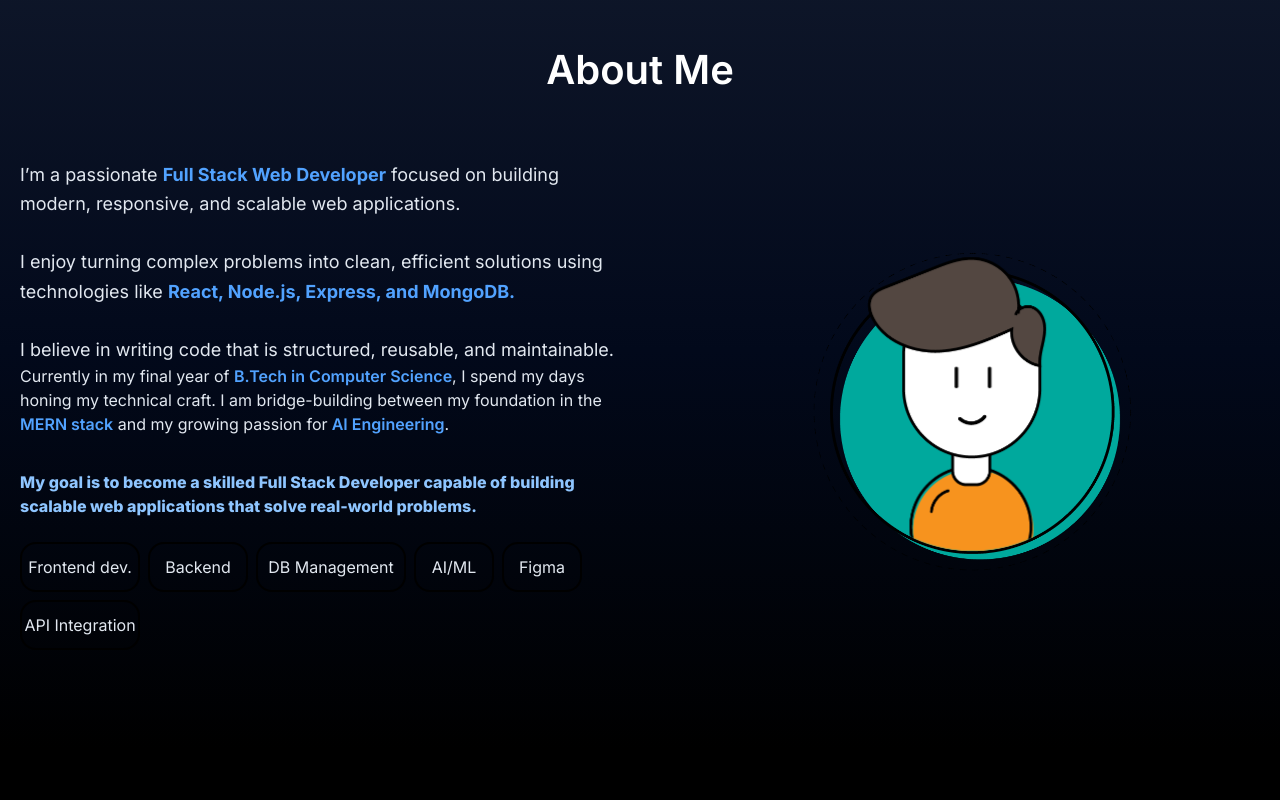
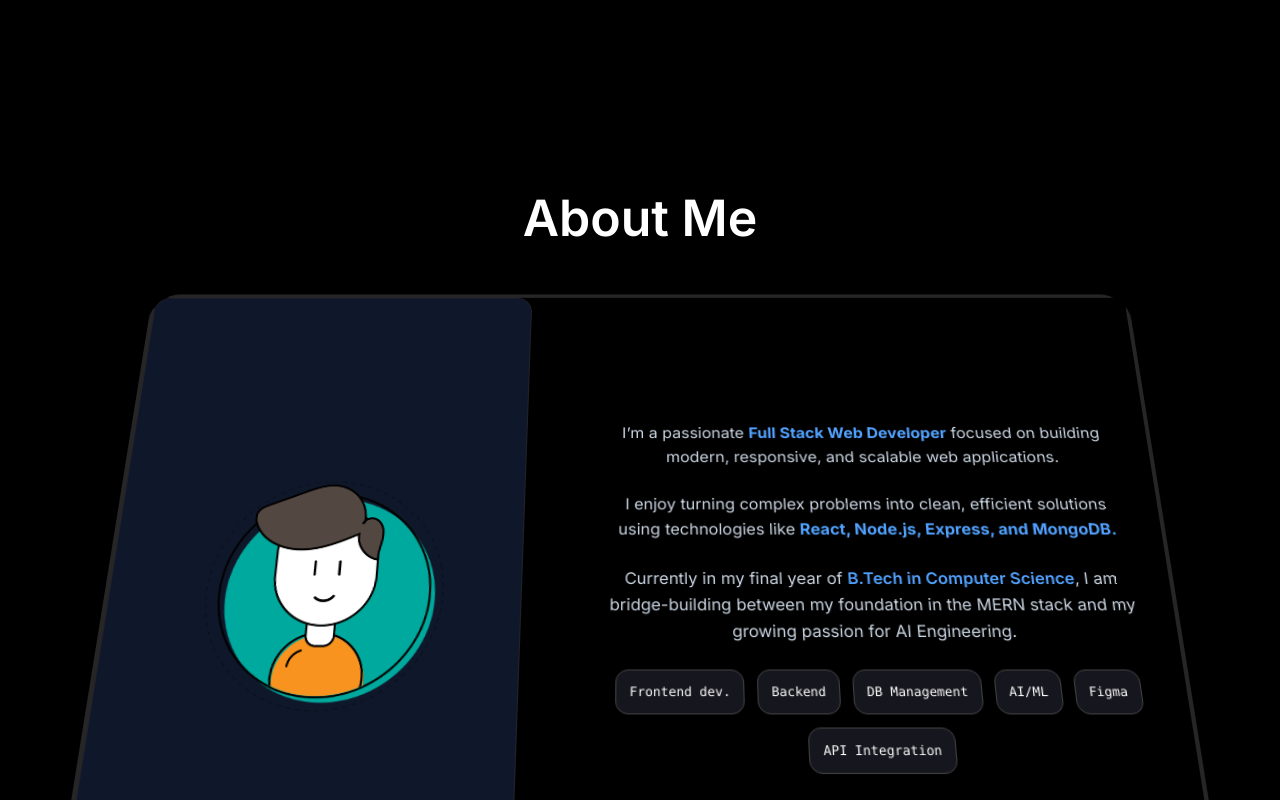
Before and after one commit to Abuzar448/Abuzar-Portfolio, a React (Vite) app: page / in a window 1280 px wide. Shown: the part 1100-1900 px from the top of the page. Built offline with nearby package versions, Linux system fonts and the light colour scheme.

Commit message:
Impemented Scroll Tab view Animation of About page , also deals with styling of navbar and hero section with scaling and colour or basic margin , padding

```diff
--- a/package.json
+++ b/package.json
@@ -19,12 +19,12 @@
     "gsap": "^3.15.0",
     "lottie-react": "^2.4.1",
     "lucide-react": "^1.14.0",
-    "motion": "^12.38.0",
+    "motion": "^12.40.0",
     "react": "^19.1.0",
     "react-dom": "^19.1.0",
     "react-icons": "^5.6.0",
     "react-syntax-highlighter": "^15.6.1",
-    "tailwind-merge": "^3.5.0",
+    "tailwind-merge": "^3.6.0",
     "tailwindcss": "^4.1.16"
   },
   "devDependencies": {
--- a/src/App.css
+++ b/src/App.css
@@ -67,18 +67,21 @@ body {
 .navbar {
   position: absolute;
   top: 0;
-  left: 0;
-  right: 0;
-  height: 80px;
+  left: 2;
+  right: 2;
+  height: 70px;
   display: flex;
   justify-content: space-between;
   align-items: center;
   padding: 1.5rem 5%;
-  background: var(--nav-bg);
-  backdrop-filter: blur(10px);
+  background: rgba(0, 0, 0, 0.6);
+  backdrop-filter: blur(15px);
   z-index: 1000;
   box-shadow: 0 4px 30px rgba(0, 0, 0, 0.3);
   border-bottom: 1px solid var(--card-border);
+  width: 60%;
+  border-radius: 1rem;
+  margin-top: 1rem;
 }
 .logo {
   font-size: 1.5rem;
@@ -123,7 +126,7 @@ body {
   min-height: 100vh;
   height: 100vh;
   width: 100%;
-  background: linear-gradient(180deg, #000000 0%, #0f172a 100%);
+  background: linear-gradient(180deg, #0f172a 0%, #000000 100%);
   display: flex;
   align-items: center;
   padding: 0% 5%;
@@ -131,6 +134,7 @@ body {
   overflow: hidden;
 }
 .hero-container {
+  scale: 0.9;
   display: flex;
   justify-content: space-between;
   gap: 4rem;
@@ -1153,3 +1157,12 @@ body {
 #education h2{
   margin-bottom: 8rem;
 }
+
+.tab{
+  padding: 30px;
+  text-align: center;
+}
+.tabSkill{
+  padding: 12px;
+  color: white;
+}
--- a/src/components/About.jsx
+++ b/src/components/About.jsx
@@ -1,116 +1,55 @@
+// src/components/About.jsx
 import React from "react";
-import { motion } from "framer-motion";
+import { ContainerScroll } from "./container-scroll-animation";
 import ManAnimation from "./ManAnimation";
-import BackToTop from "./BackToTop";
+
+const About = () => {
+  return (
+    <section id="about" className="w-full h-[150vh] bg-[black] overflow-hidden flex flex-col items-center justify-center">
+      <ContainerScroll
+        titleComponent={
+          <p className="text-[40px] md:text-[50px] font-semibold text-white">About Me</p>
+        }
+      >
+        {/* INSIDE TAB MOCKUP CONTENT */}
+        <div className="grid grid-cols-1 lg:grid-cols-12 gap-12 h-full items-center p-4 md:p-8 bg-[black]">
+{/* ANIMATION BOX */}
+          <div className="lg:col-span-5 flex justify-center items-center bg-[#0f172a] rounded-2xl p-4 border border-[#22222a] h-full min-h-[200px]">
+            <div className="w-full max-w-[260px] md:max-w-[400px]">
+              <ManAnimation />
+            </div>
+          </div>
+
+          {/* TEXT ENGINE */}
+          <div className="tab lg:col-span-7 text-center flex flex-col items-center justify-center gap-6 overflow-y-auto max-h-full pr-2 ">
+            <p className="text-sm md:text-base leading-relaxed text-slate-300">
+              I’m a passionate <span className="text-blue-400 font-bold">Full Stack Web Developer</span> focused on building modern, responsive, and scalable web applications.
+            </p>
+            <p className="text-sm md:text-base leading-relaxed text-slate-300">
+              I enjoy turning complex problems into clean, efficient solutions using technologies like <span className="text-blue-400 font-bold">React, Node.js, Express, and MongoDB.</span>
+            </p>
+            <p className="text-sm md:text-base leading-relaxed text-slate-300">
+              Currently in my final year of <span className="text-blue-400 font-semibold">B.Tech in Computer Science</span>, I am bridge-building between my foundation in the MERN stack and my growing passion for AI Engineering.
+            </p>
+
+            {/* BADGES METRIC */}
+            <div className="w-full flex flex-wrap gap-3 mt-4 items-center justify-center">
+              {["Frontend dev.", "Backend", "DB Management", "AI/ML", "Figma", "API Integration"].map((skill, index) => (
+                <div
+                  key={index}
+                  className="tabSkill text-xs px-3 py-1.5 rounded-xl border border-neutral-700 bg-[#16161e] text-slate-300 font-mono"
+                >
+                  {skill}
+                </div>
+              ))}
+            </div>
+          </div>
 
 
-const About = () => {
-  const fadeInUp = {
-    initial: { opacity: 0, y: 50 },
-    animate: { opacity: 1, y: 0 },
-    transition: { duration: 0.6 },
-  };
 
-  const fadeFromLeft = {
-    initial: { opacity: 0, x: -50 },
-    animate: { opacity: 1, x: 0 },
-    transition: { duration: 0.6, delay: 0.2 },
-  };
-
-  return (
-    <motion.section
-      id="about"
-      className="aboutsection w-full min-h-screen py-10 flex flex-col items-center justify-center overflow-hidden"
-      initial={{ opacity: 0 }}
-      whileInView={{ opacity: 1 }}
-      viewport={{ once: true }}
-    >
-
-      <motion.h1
-        className="heading font-semibold text-4xl md:text-5xl "
-        variants={fadeInUp}
-        initial="initial"
-        whileInView="animate"
-      >
-        About Me
-      </motion.h1>
-
-
-      {/* Main Container - Laptop pe Row, Mobile pe Column */}
-      <div className="flex flex-col lg:flex-row items-center justify-between w-full max-w-7xl  md:px-20 gap-10 bg-gradient-to-b from-[#7c3aed] to-transparent md:bg-none rounded-t-[120px]">
-        {/* LEFT SECTION (Text) */}
-        <motion.div
-          className="left w-full lg:w-1/2 md:px-0 order-2 lg:order-1"
-          variants={fadeFromLeft}
-          initial="initial"
-          whileInView="animate"
-        >
-          <div className="about text-left">
-            <p className="text-base md:text-lg leading-relaxed text-slate-200">
-              I’m a passionate{" "}
-              <span className="text-blue-400 font-bold">
-                Full Stack Web Developer
-              </span>{" "}
-              focused on building modern, responsive, and scalable web
-              applications.
-              <br />
-              <br />I enjoy turning complex problems into clean, efficient
-              solutions using technologies like{" "}
-              <span className="text-blue-400 font-bold">
-                React, Node.js, Express, and MongoDB.
-              </span>
-              <br />
-              <br />I believe in writing code that is structured, reusable, and
-              maintainable.
-            </p>
-            <p className="mt-4 text-slate-200">
-              Currently in my final year of{" "}
-              <span className="text-blue-400 font-semibold">
-                B.Tech in Computer Science
-              </span>
-              , I spend my days honing my technical craft. I am bridge-building
-              between my foundation in the{" "}
-              <span className="text-blue-400 font-semibold">MERN stack</span>{" "}
-              and my growing passion for
-              <span className="text-blue-400 font-semibold">
-                {" "}
-                AI Engineering
-              </span>
-              .
-            </p>
-<br />
-            <div className="fGoal mt-10 p-4   rounded-r-lg">
-              <p className="italic text-blue-300">
-                My goal is to become a skilled Full Stack Developer capable of
-                building scalable web applications that solve real-world
-                problems.
-              </p>
-            </div>
-            <br />
-            <div className="w-full flex flex-wrap gap-2">
-              <div className="min-w-[120px] h-[50px] px-4 py-4 rounded-2xl border-black border-2 text-center flex items-center justify-center">Frontend dev.</div>
-              <div className="min-w-[100px] h-[50px] px-4 py-4 rounded-2xl border-black border-2 text-center flex items-center justify-center">Backend</div>
-              <div className="min-w-[150px] h-[50px] px-4 py-4 rounded-2xl border-black border-2 text-center flex items-center justify-center">DB Management</div>
-              <div className="min-w-[80px] h-[50px] px-4 py-4 rounded-2xl border-black border-2 text-center flex items-center justify-center">AI/ML</div>
-              <div className="min-w-[80px] h-[50px] px-4 py-4 rounded-2xl border-black border-2 text-center flex items-center justify-center">Figma</div>
-              <div className="min-w-[120px] h-[50px] px-4 py-4 rounded-2xl border-black border-2 text-center flex items-center justify-center">API Integration</div>
-            </div>
-          </div>
-        </motion.div>
-
-        {/* RIGHT SECTION (Animation) */}
-        <motion.div
-          className="w-full lg:w-1/2 order-1 lg:order-2 flex justify-center"
-          initial={{ opacity: 0, scale: 0.8 }}
-          whileInView={{ opacity: 1, scale: 1 }}
-          transition={{ duration: 0.6 }}
-        >
-          <div className="w-full max-w-[350px] md:max-w-[450px] lg:max-w-[550px]">
-            <ManAnimation />
-          </div>
-        </motion.div>
-      </div>
-    </motion.section>
+        </div>
+      </ContainerScroll>
+    </section>
   );
 };
 
--- a/src/components/SvgString.jsx
+++ b/src/components/SvgString.jsx
@@ -31,7 +31,7 @@ const SvgString = () => {
 
       onMouseMove={handleMouseMove}
       onMouseLeave={handleMouseLeave}
-      style={{ height: "250px", width: "100%", background: "#0f172a", display: "flex", alignItems: "center" }}
+      style={{ height: "250px", width: "100%", background: "black", display: "flex", alignItems: "center" }}
       className="string"
     >
       <svg width="100%" height="200" preserveAspectRatio="none">
--- /dev/null
+++ b/src/components/container-scroll-animation.jsx
@@ -0,0 +1,70 @@
+// src/components/ui/container-scroll-animation.jsx
+import React, { useRef, useEffect, useState } from "react";
+import { useScroll, useTransform, motion } from "framer-motion";
+
+export const ContainerScroll = ({ titleComponent, children }) => {
+  const containerRef = useRef(null);
+  const { scrollYProgress } = useScroll({
+    target: containerRef,
+  });
+  const [isMobile, setIsMobile] = useState(false);
+
+  useEffect(() => {
+    const checkMobile = () => {
+      setIsMobile(window.innerWidth < 768);
+    };
+    checkMobile();
+    window.addEventListener("resize", checkMobile);
+    return () => window.removeEventListener("resize", checkMobile);
+  }, []);
+
+  // Responsive perspective values
+  const scaleDimensions = () => {
+    return isMobile ? [0.7, 0.9] : [1.05, 1];
+  };
+
+  const rotate = useTransform(scrollYProgress, [0, 1], [20, 0]);
+  const scale = useTransform(scrollYProgress, [0, 1], scaleDimensions());
+  const translate = useTransform(scrollYProgress, [0, 1], [0, -100]);
+
+  return (
+    <div
+      className="h-full md:h-[80rem] flex items-center justify-center relative p-2 md:p-20"
+      ref={containerRef}
+    >
+      <div className="py-10 md:py-40 w-full relative" style={{ perspective: "1000px" }}>
+        <Header translate={translate} titleComponent={titleComponent} />
+        <Card rotate={rotate} translate={translate} scale={scale}>
+          {children}
+        </Card>
+      </div>
+    </div>
+  );
+};
+
+export const Header = ({ translate, titleComponent }) => {
+  return (
+    <motion.div style={{ translateY: translate }} className="div max-w-5xl mx-auto text-center">
+      {titleComponent}
+    </motion.div>
+  );
+};
+
+export const Card = ({ rotate, scale, children }) => {
+  return (
+    <motion.div
+      style={{
+        rotateX: rotate,
+        scale: scale,
+        boxShadow: "0 0 0 1px rgba(0,0,0,0.05), 0 2px 4px rgba(0,0,0,0.05), 0 4px 8px rgba(0,0,0,0.05), 0 8px 16px rgba(0,0,0,0.05), 0 16px 32px rgba(0,0,0,0.05)",
+      }}
+      // MODIFIED LINE: h-[30rem] ko mobile ke liye 'h-auto' aur desktop ke liye 'md:h-[40rem]' rakha hai.
+      className="max-w-5xl m-0 mx-auto h-auto md:h-[40rem] w-full border-4 border-[#262626] p-2 md:p-6 bg-[#0b0b0f] rounded-[30px] shadow-2xl"
+    >
+      {/* MODIFIED LINE: overflow-hidden se overflow-visible kiya taaki tab content size ke sath automatic adjust ho */}
+      <div className="h-full w-full overflow-visible rounded-2xl bg-zinc-900 md:p-4 text-white">
+        {children}
+      </div>
+    </motion.div>
+  );
+};
```
Also changed, not shown: 1 other file (tests, documents, lock files or other folders).
